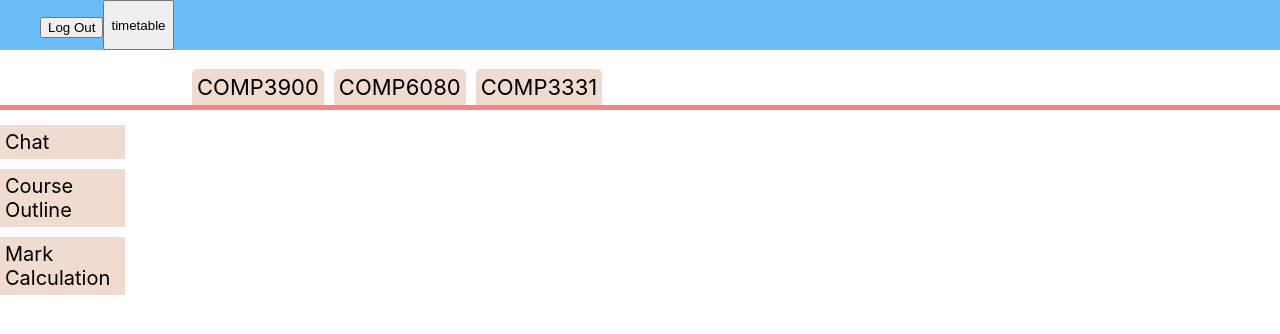
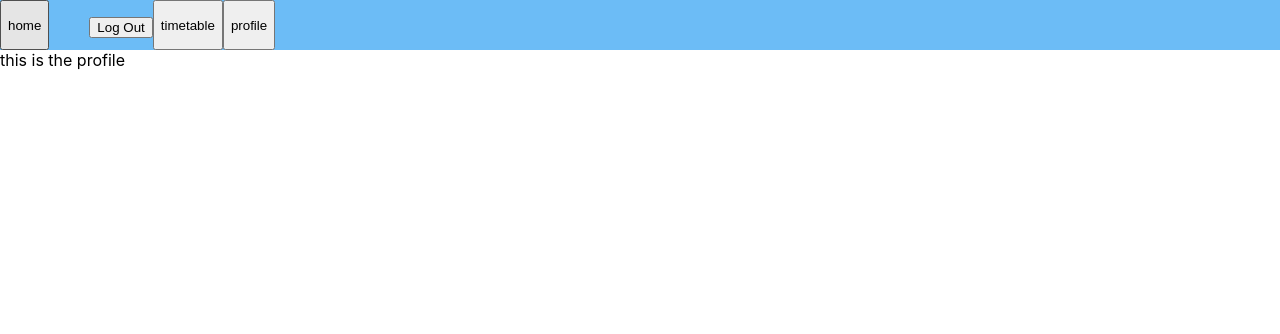
Before and after one commit to RyderAU/capstone-project, a React (Create React App) app in the folder frontend/: page /dashboard/profile in a window 1280 px wide. Shown: the top 334 px of the page. Built offline with nearby package versions, Linux system fonts and the light colour scheme.

Commit message:
Basic routing

```diff
--- a/frontend/src/components/NavBar.jsx
+++ b/frontend/src/components/NavBar.jsx
@@ -45,6 +45,14 @@ const NavBar = () => {
 
   return (
     <div className="nav-container">
+      <button
+        onClick={() => {
+          history.push("/");
+          history.push(`dashboard/${courses[0]}/chat`);
+        }}
+      >
+        home
+      </button>
       <ul>
         <button onClick={() => handleLogout()}>Log Out</button>
       </ul>
@@ -56,6 +64,14 @@ const NavBar = () => {
       >
         timetable
       </button>
+      <button
+        onClick={() => {
+          history.push("/");
+          history.push("dashboard/profile");
+        }}
+      >
+        profile
+      </button>
     </div>
   );
 };
--- /dev/null
+++ b/frontend/src/components/Profile.jsx
@@ -0,0 +1,5 @@
+const Profile = () => {
+  return <div>this is the profile</div>;
+};
+
+export default Profile;
--- a/frontend/src/pages/Dashboard.jsx
+++ b/frontend/src/pages/Dashboard.jsx
@@ -1,6 +1,7 @@
 import NavBar from "../components/NavBar";
 import CourseBar from "../components/CourseBar";
 import Timetable from "../components/Timetable";
+import Profile from "../components/Profile";
 import { BrowserRouter, Switch, Route } from "react-router-dom";
 
 function Dashboard() {
@@ -12,6 +13,9 @@ function Dashboard() {
           <Route exact path="/dashboard/timetable">
             <Timetable />
           </Route>
+          <Route exact path="/dashboard/profile">
+            <Profile />
+          </Route>
           <Route path="/dashboard">
             <CourseBar />
           </Route>
```
